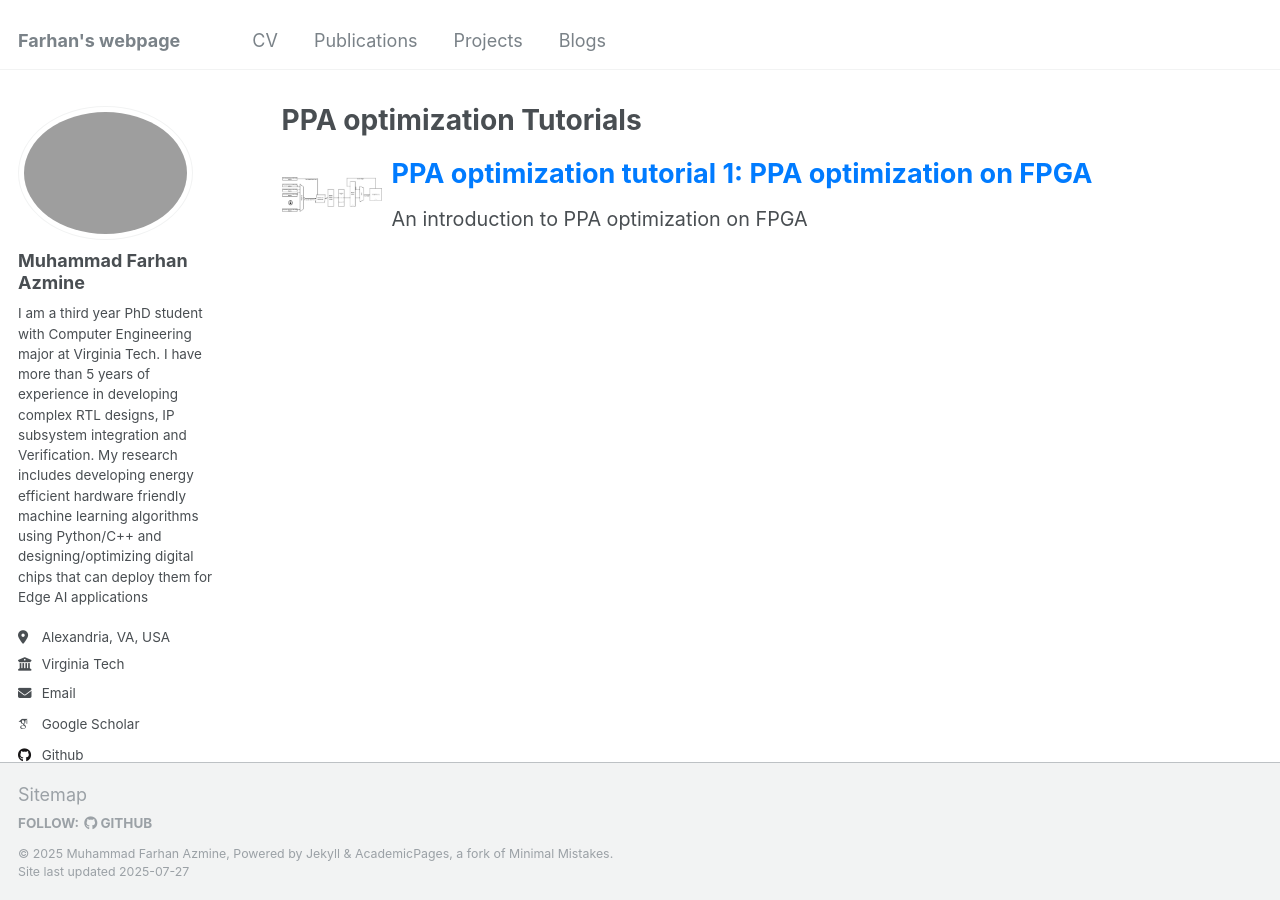
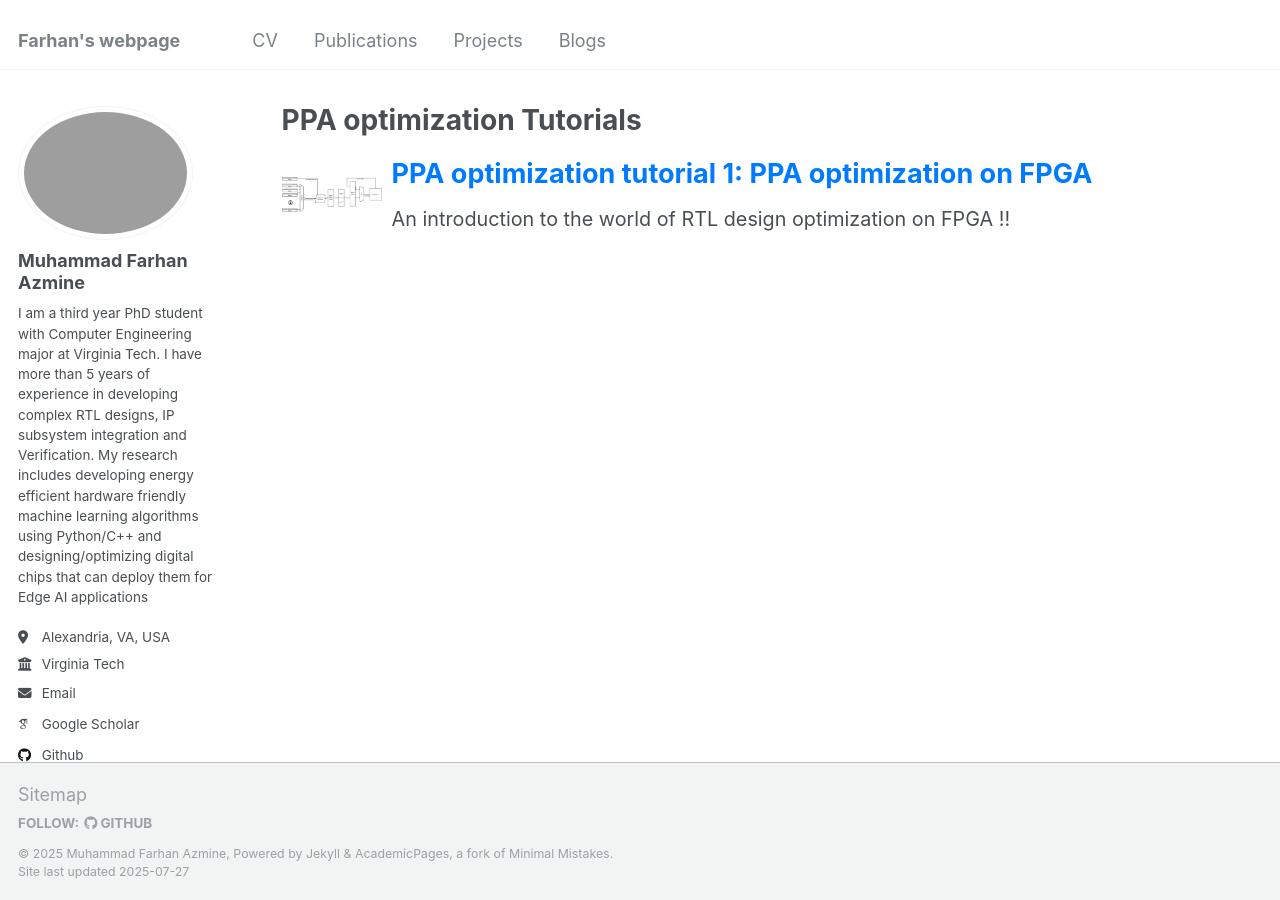
Before and after one commit to muhammadfarhan720/web-profile, a Jekyll site: the page built from blogs/veriloga/index.html, in a window 1280 px wide. Built offline with Jekyll 4.4.1, drawn with Linux system fonts in a browser that asks for light colours; some web fonts are replaced.

Commit message:
Update index.html

```diff
--- a/blogs/veriloga/index.html
+++ b/blogs/veriloga/index.html
@@ -11,7 +11,7 @@ permalink: /blogs/veriloga/
                 <img src="https://raw.githubusercontent.com/muhammadfarhan720/web-profile/master/files/veriloga/veriloga_day01/SotA_STDP_LE_PL.png" alt="PPA optimization tutorial 1: PPA optimization on FPGA" class="tutorial-image">
                 <div class="tutorial-details">
                     <a href="/web-profile//blogs/veriloga/veriloga_day01_veriloga">PPA optimization tutorial 1: PPA optimization on FPGA</a>
-                    <p>An introduction to PPA optimization on FPGA</p>
+                    <p>An introduction to the world of RTL design optimization on FPGA !!</p>
                 </div>
             </div>
         </li>
```
